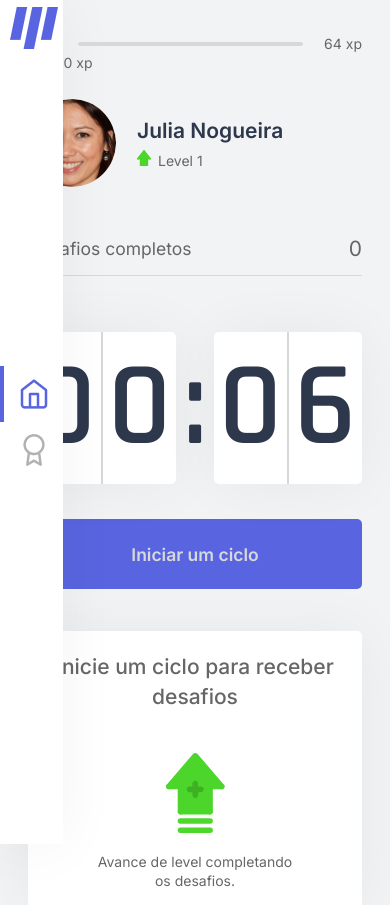
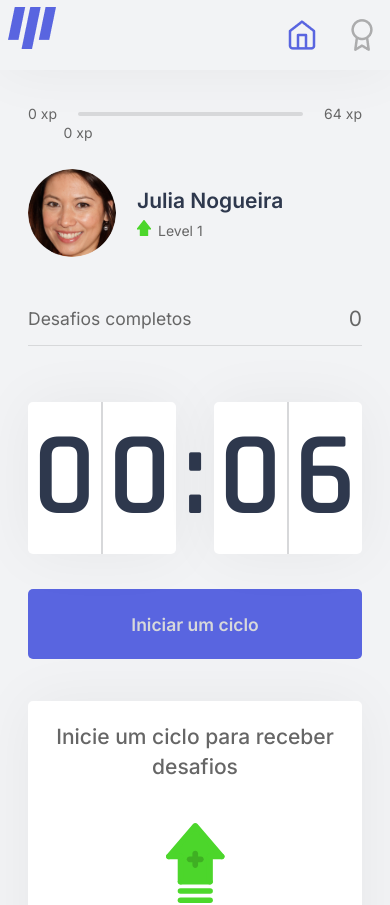
Before and after one commit to esterfania/countdown, a Next.js app: page / in a window 390 px wide. Shown: the top 905 px of the page. Built offline with nearby package versions, Linux system fonts and the light colour scheme.

Commit message:
fix navbar mobile

```diff
--- a/src/components/Navbar.tsx
+++ b/src/components/Navbar.tsx
@@ -3,7 +3,7 @@ import styled from 'styled-components';
 const NavbarWrapper = styled.header`
   position: absolute;
   height: 100%;
-  background: ${props => props.theme.white};
+  background: ${(props) => props.theme.white};
   display: flex;
   width: 4.5rem;
   align-items: center;
@@ -27,12 +27,45 @@ const NavbarWrapper = styled.header`
       background: url('/logo.png') no-repeat center;
     }
     > :nth-child(2) {
-      border-left: 4px solid ${props => props.theme.blue};
+      border-left: 4px solid ${(props) => props.theme.blue};
       background: url('/icons/blue-home.png') no-repeat center;
     }
 
     > :last-child {
       background: url('/icons/gray-ranking.png') no-repeat center;
+    }
+  }
+  @media screen and (max-width: 500px) {
+    height: 5rem;
+    background: var(--white);
+    display: flex;
+    flex-direction: row;
+    width: 100%;
+    position: relative;
+
+    nav {
+      display: flex;
+      justify-content: flex-end;
+      div {
+        display: inline-block;
+        transition: width 2ms;
+        padding: 2rem;
+        text-align: center;
+        border-left: 4px solid transparent;
+      }
+
+      > :first-child {
+        position: absolute;
+        right: auto;
+        background: url('/logo.png') no-repeat center;
+      }
+      > :nth-child(2) {
+        border: none;
+        background: url('/icons/blue-home.png') no-repeat center;
+      }
+      > :last-child {
+        background: url('/icons/gray-ranking.png') no-repeat center;
+      }
     }
   }
 `;
```
